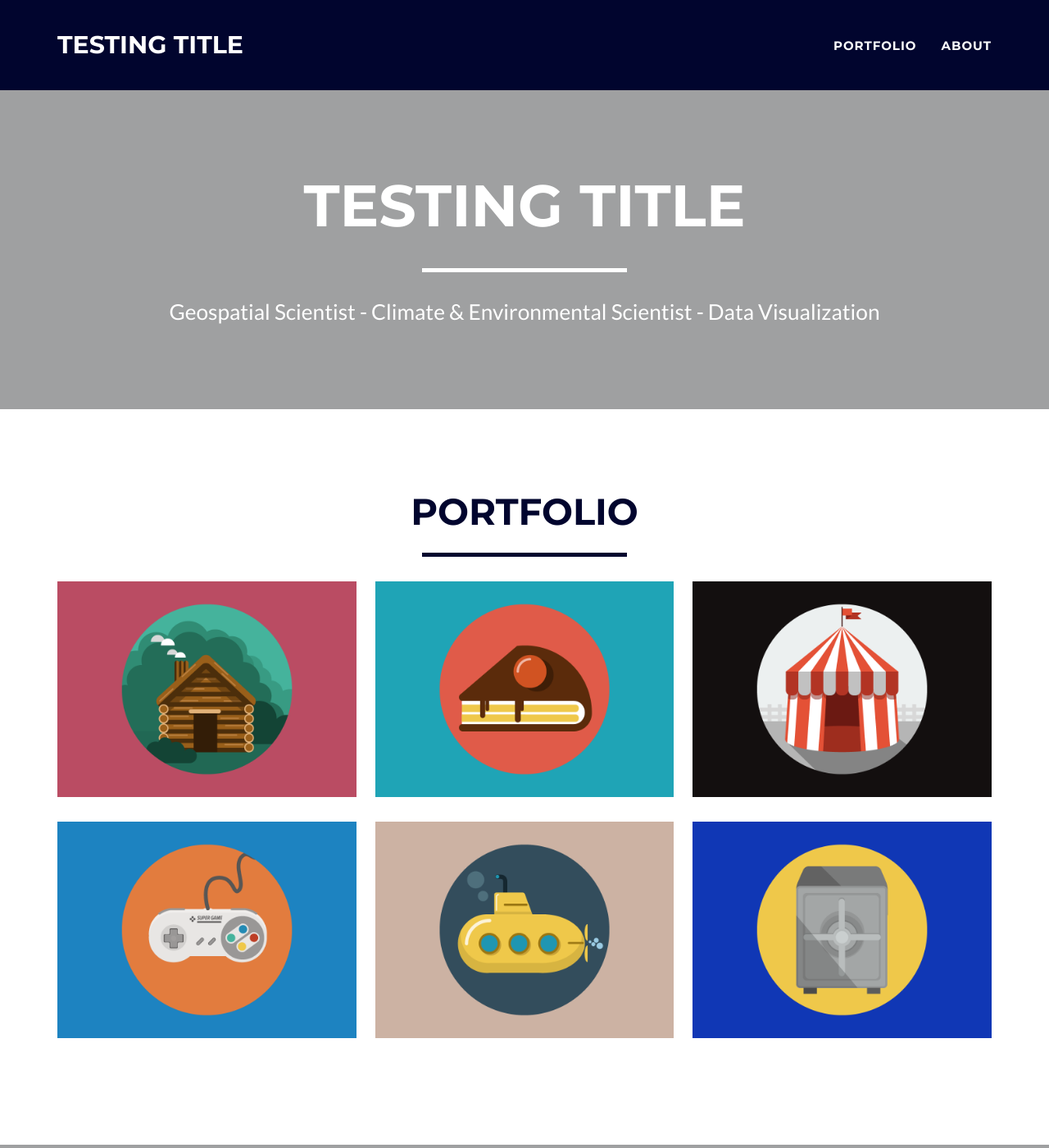
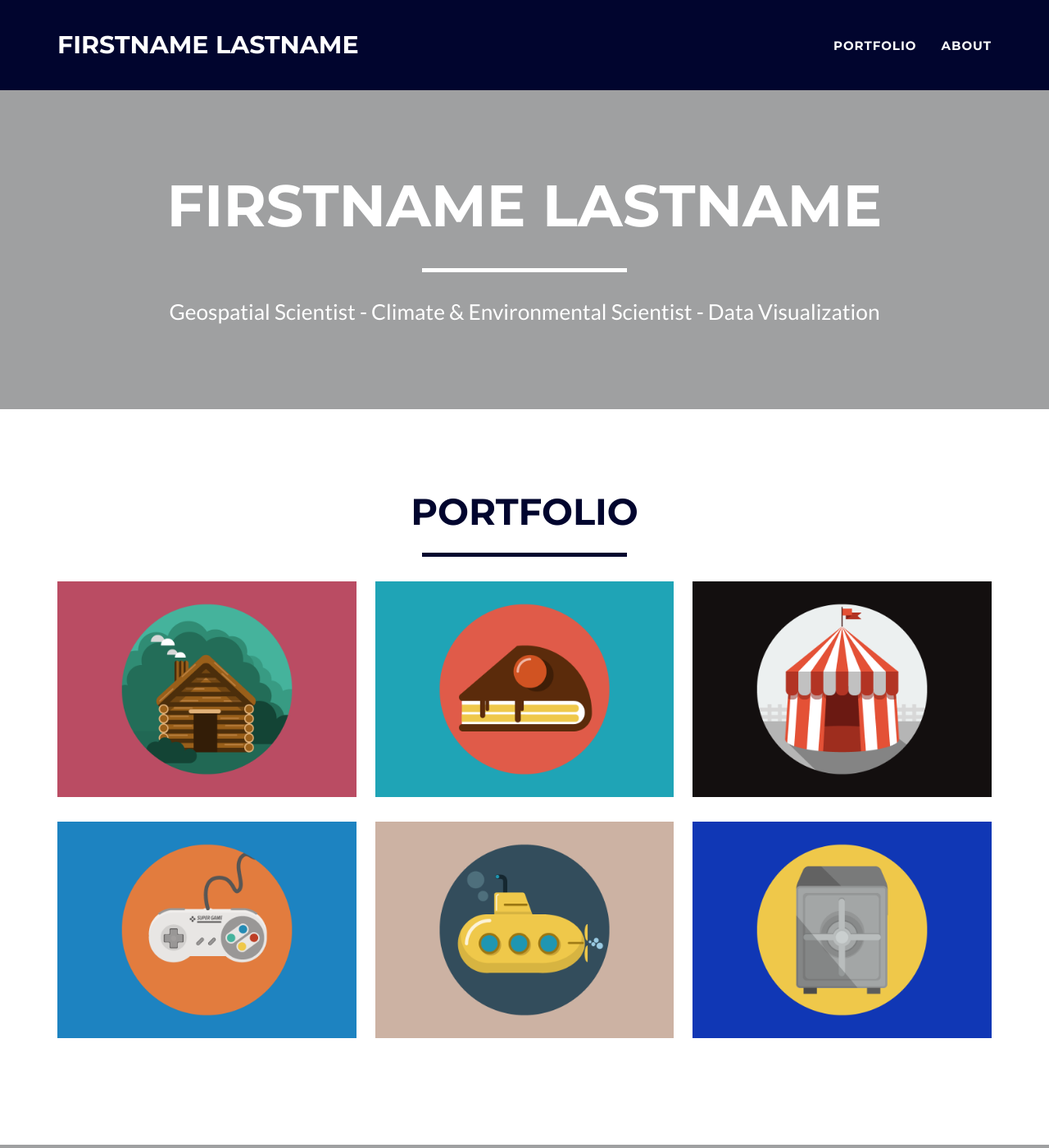
Before and after one commit to mel-que/mel-que.github.io, a Jekyll site: the page built from _posts/2014-07-18-project-1.markdown, in a window 1280 px wide and 1400 px high. Shown: the whole window at 82% size. Built offline with Jekyll 4.4.1, drawn with Linux system fonts in a browser that asks for light colours; some of the changed text lies outside the part shown.

Commit message:
Update _config.yml

```diff
--- a/_config.yml
+++ b/_config.yml
@@ -1,9 +1,9 @@
 # Site settings
-title: Testing Title
-email: your-email@domain.com
+title: FirstName LastName
+# email: your-email@domain.com
 # url: https://github.com/jeromelachaud/freelancer-theme
-description: "Write an awesome description for your new site here. You can edit this line in _config.yml. It will appear in your document head meta (for Google search results) and in your feed.xml site description."
-keywords: "your keywords, separated by commas"
+description: "Personal website" # You can edit this line in _config.yml. It will appear in your document head meta (for Google search results) and in your feed.xml site description.
+# keywords: "your keywords, separated by commas"
 skills: "Geospatial Scientist - Climate & Environmental Scientist - Data Visualization"
 # meta_author: LastName FirstName
 
@@ -25,14 +25,14 @@ skills: "Geospatial Scientist - Climate & Environmental Scientist - Data Visuali
 
 # Color settings (hex-codes without the leading hash-tag)
 color:
-  primary: 9fa0a1 #18bc9c #80B3FF
-  primary-rgb: "159, 160, 161" #"24,288,156" #"128,179,255"
-  secondary: 01052e #2c3e50 #FD6E8A
-  secondary-dark: 233140 #A2122F
+  primary: 9fa0a1 #18bc9c #80B3FF # medium gray
+  primary-rgb: "159, 160, 161" #"24,288,156" #"128,179,255" #medium gray
+  secondary: 01052e #2c3e50 #FD6E8A #navy blue
+  secondary-dark: 01052e #233140 #A2122F #navy blue
 
 # Footer settings
 footer:
-  copyright: Dr. Henry Jekyll
+  copyright:
   # location: Location
   # social: Around the Web
   # credits: Credits
```
